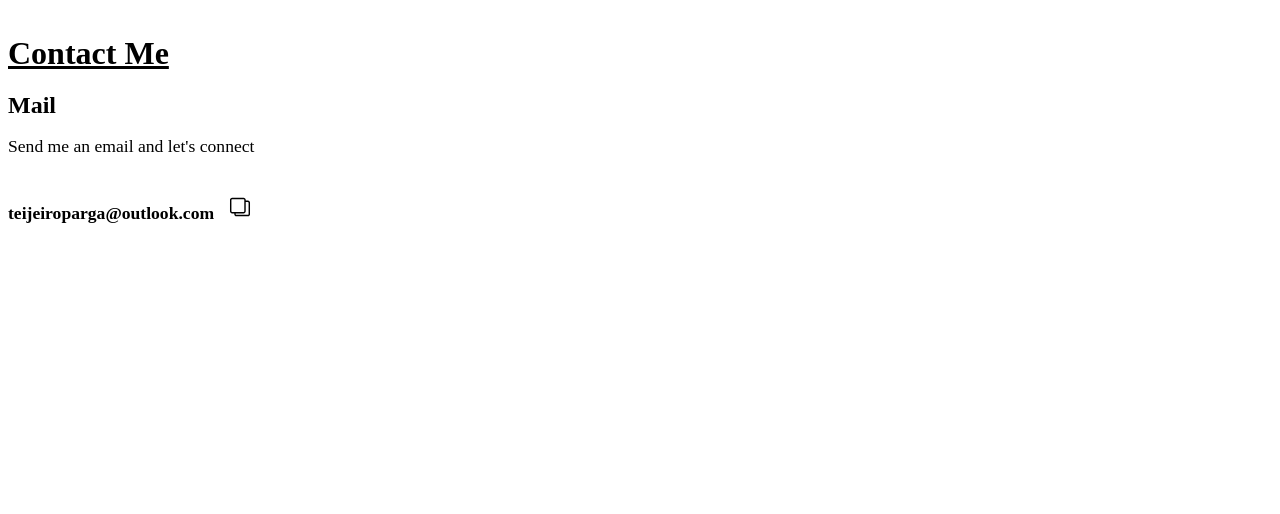
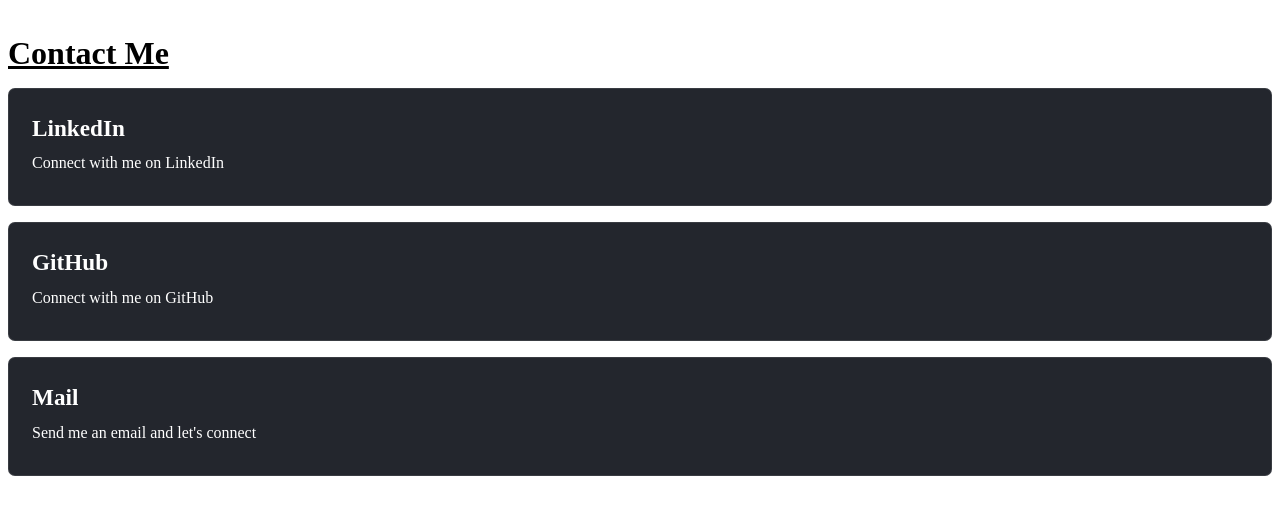
Before and after one commit to teijeiro7/teijeiro-portfolio, an Astro site: page /subpages/contact in a window 1280 px wide. Built offline with nearby package versions, Linux system fonts and the light colour scheme; Astro itself is replaced by a stand-in of ours.

Commit message:
Refactor Card component to remove unused image prop and update styling

```diff
--- a/src/components/Card.astro
+++ b/src/components/Card.astro
@@ -3,10 +3,9 @@
 	title: string;
 	body: string;
 	href: string;
-	image: string;
 }
 
-const { href, title, body, image } = Astro.props;
+const { href, title, body } = Astro.props;
 ---
 
 <li class="link-card">
@@ -17,7 +16,6 @@
 		<p>
 			{body}
 		</p>
-		<img src={image} alt="" />
 	</a>
 </li>
 <style>
@@ -41,7 +39,6 @@
 		border-radius: 8px;
 		color: white;
 		background-color: #23262d;
-		opacity: 0.8;
 	}
 	h2 {
 		margin: 0;
--- a/src/pages/subpages/contact.astro
+++ b/src/pages/subpages/contact.astro
@@ -1,40 +1,16 @@
 ---
-import Card from "./../../components/Card.astro";
+import Card from "../../components/Card.astro";
 ---
 
-<div class="contact-container">
+<div class="contact-container" id="contact">
     <h2>Contact Me</h2>
-    <div class="contact-subcontainer">
-        <h3>Mail</h3>
-        <p>Send me an email and let's connect</p>
-        <div class="email-container">
-            <strong>teijeiroparga@outlook.com</strong>
-            <button
-                ><svg
-                    id="Copy_24"
-                    width="24"
-                    height="24"
-                    viewBox="0 0 24 24"
-                    xmlns="http://www.w3.org/2000/svg"
-                    xmlns:xlink="http://www.w3.org/1999/xlink"
-                    ><rect
-                        width="24"
-                        height="24"
-                        stroke="none"
-                        fill="#000000"
-                        opacity="0"></rect>
-
-                    <g transform="matrix(1.43 0 0 1.43 12 12)">
-                        <path
-                            style="stroke: none; stroke-width: 1; stroke-dasharray: none; stroke-linecap: butt; stroke-dashoffset: 0; stroke-linejoin: miter; stroke-miterlimit: 4; fill: rgb(0,0,0); fill-rule: nonzero; opacity: 1;"
-                            transform=" translate(-8, -7.5)"
-                            d="M 2.5 1 C 1.675781 1 1 1.675781 1 2.5 L 1 10.5 C 1 11.324219 1.675781 12 2.5 12 L 4 12 L 4 12.5 C 4 13.324219 4.675781 14 5.5 14 L 13.5 14 C 14.324219 14 15 13.324219 15 12.5 L 15 4.5 C 15 3.675781 14.324219 3 13.5 3 L 12 3 L 12 2.5 C 12 1.675781 11.324219 1 10.5 1 Z M 2.5 2 L 10.5 2 C 10.78125 2 11 2.21875 11 2.5 L 11 10.5 C 11 10.78125 10.78125 11 10.5 11 L 2.5 11 C 2.21875 11 2 10.78125 2 10.5 L 2 2.5 C 2 2.21875 2.21875 2 2.5 2 Z M 12 4 L 13.5 4 C 13.78125 4 14 4.21875 14 4.5 L 14 12.5 C 14 12.78125 13.78125 13 13.5 13 L 5.5 13 C 5.21875 13 5 12.78125 5 12.5 L 5 12 L 10.5 12 C 11.324219 12 12 11.324219 12 10.5 Z"
-                            stroke-linecap="round"></path>
-                    </g>
-                </svg></button
-            >
-        </div>
-    </div>
+    <Card
+        href=" https://www.linkedin.com/in/teijeiro-parga/"
+        title="LinkedIn"
+        body="Connect with me on LinkedIn"
+    />
+    <Card href="" title="GitHub" body="Connect with me on GitHub" />
+    <Card href=" " title="Mail" body="Send me an email and let's connect" />
 </div>
 
 <style>
@@ -42,13 +18,7 @@
         display: flex;
         flex-direction: column;
         justify-content: center;
-    }
-
-    .contact-subcontainer {
-        display: flex;
-        flex-direction: column;
-        justify-content: center;
-        margin-top: 20px;
+        gap: 1rem;
     }
 
     h2 {
@@ -57,33 +27,4 @@
         margin-block-end: 0;
         text-decoration: underline;
     }
-
-    h3 {
-        font-size: 1.5rem;
-        font-weight: 700;
-        margin-block-start: 0;
-        margin-block-end: 0;
-    }
-
-    p {
-        font-size: 1.1rem;
-        font-weight: 500;
-    }
-
-    strong {
-        font-size: 1.1rem;
-        font-weight: 700;
-    }
-
-    button {
-        background-color: white;
-        border: none;
-        border-radius: 10px;
-        padding: 10px;
-        margin-top: 10px;
-    }
-
-    button:hover {
-        background-color: #f0f0f0;
-    }
 </style>
--- a/src/pages/subpages/nav.astro
+++ b/src/pages/subpages/nav.astro
@@ -25,7 +25,7 @@
         >
 
         <button class="buttons-menu"
-            ><a href="#contact-me" class="link">Contact</a></button
+            ><a href="#contact" class="link">Contact</a></button
         >
 
         <button class="change-language" onclick="changeLanguage">
```
